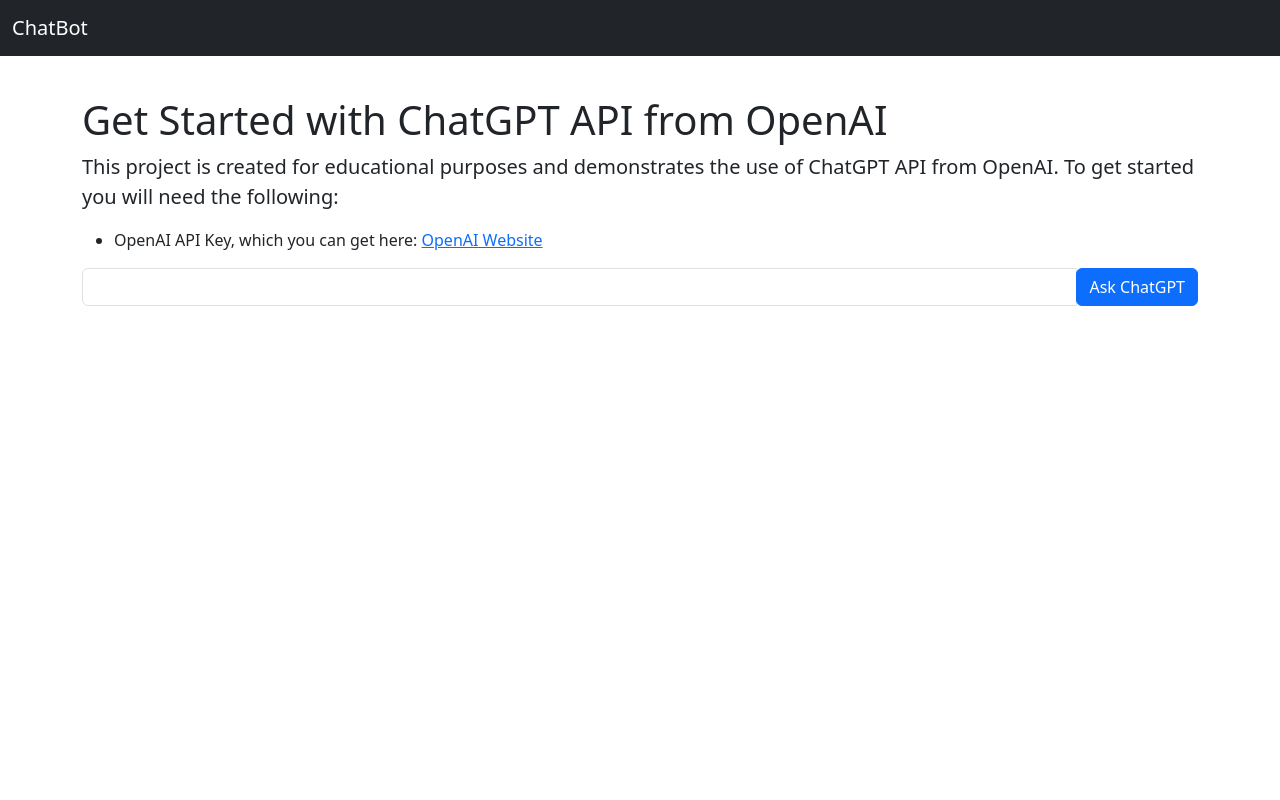
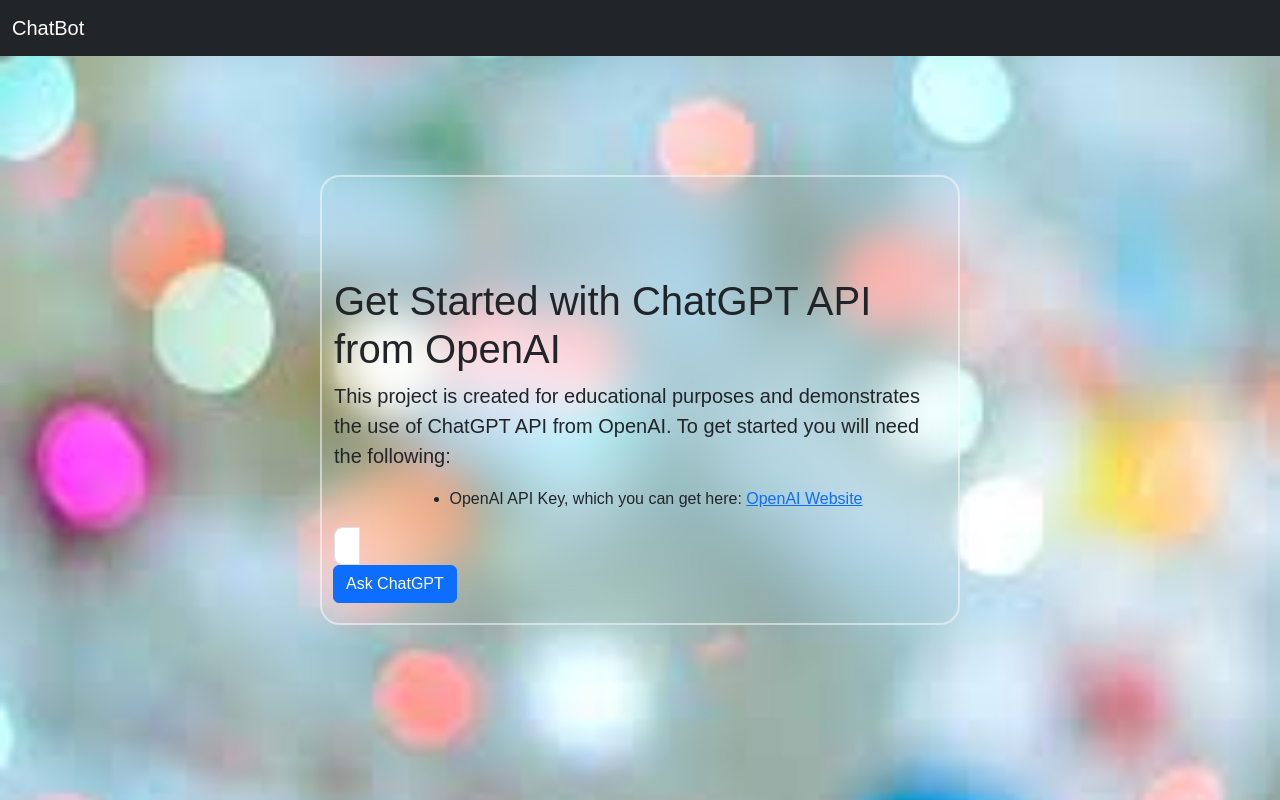
Before and after one commit to sujal3011/CloudBot, a Flask app: page / in a window 1280 px wide. Run offline with Flask 2, Linux system fonts and the light colour scheme.

Commit message:
make changes in styling

```diff
--- a/css/style.css
+++ b/css/style.css
@@ -62,3 +62,49 @@
 
 
 }
+
+
+main{
+    position : relative;
+    display: flex;
+    justify-content: center;
+    align-items: center;
+    width: 100%;
+    min-height: 100vh;
+    background: url('../static/images/bg2.jpeg')no-repeat;
+    background-position: center;
+    background-size:cover;
+}
+
+main .main_box{
+
+    position: relative;
+    width :50vw;
+    height: 450px;
+    background: transparent;
+    border: 2px solid rgba(255,255,255,0.5);
+    border-radius: 20px;
+    backdrop-filter: blur(20px);
+    display :flex;
+    justify-content: center;
+    align-items:center;
+    flex-direction: column;
+
+}
+
+.question-input{
+    display: flex;
+    flex-direction: column;
+    align-items: center;
+    justify-content: center;
+}
+
+.question-input input{
+    width: 100%;
+    border-radius: 8px;
+}
+
+.question-input button{
+
+
+}
--- a/templates/index.html
+++ b/templates/index.html
@@ -6,6 +6,7 @@
     <meta name="viewport" content="width=device-width, initial-scale=1">
     <meta name="description" content="Demonstration of ChatGPT API in a Python Flask Application. A Skolo Online course.">
 
+    <link rel="stylesheet" href="../css/style.css">
     <title>ChatBot</title>
     <link rel="shortcut icon" type="image/x-icon" href="{{ url_for('static', filename='images/favicon.png') }}">
     <link href="https://cdn.jsdelivr.net/npm/bootstrap@5.3.0-alpha1/dist/css/bootstrap.min.css" rel="stylesheet" integrity="sha384-GLhlTQ8iRABdZLl6O3oVMWSktQOp6b7In1Zl3/Jr59b6EGGoI1aFkw7cmDA6j6gD" crossorigin="anonymous">
@@ -29,8 +30,8 @@
 </header>
 
 <!-- Begin page content -->
-<main class="flex-shrink-0">
-  <div class="container">
+<main class="flex-shrink-0 main_container">
+  <div class="container main_box">
     <br>
     <br>
     <h1 class="mt-5">Get Started with ChatGPT API from OpenAI</h1>
@@ -61,7 +62,7 @@
       </a> -->
      </div>
 
-     <div class="input-group mb-3">
+     <div class="input-group mb-3 question-input">
         <input type="text" class="form-control" id="chat-input">
         <div class="input-group-append">
           <button id="gpt-button" class="btn btn-primary">Ask ChatGPT</button>
```
Also changed, not shown: static/images/bg2.jpeg (added).
